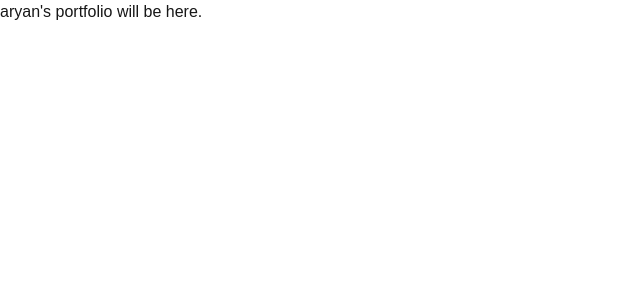
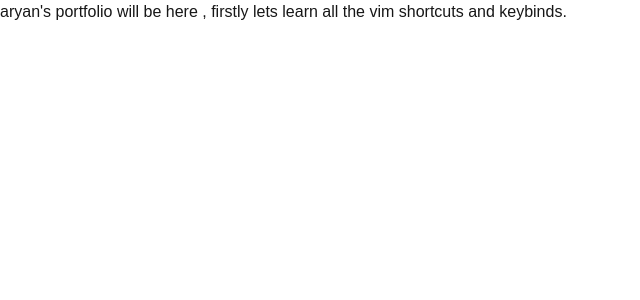
Before and after one commit to WiseyXD/portfolio, a Next.js app: page / in a window 1280 px wide. Shown: the top 300 px of the page, without its empty margins (0-640 px from the left). Built offline with nearby package versions, Linux system fonts and the light colour scheme.

Commit message:
chores : cleanup

```diff
--- a/app/page.tsx
+++ b/app/page.tsx
@@ -2,6 +2,6 @@ import Image from "next/image";
 
 export default function Home() {
   return (
-    <div>aryan's portfolio will be here. </div>
+    <div>aryan's portfolio will be here , firstly lets learn all the vim shortcuts and keybinds.</div>
   );
 }
```
